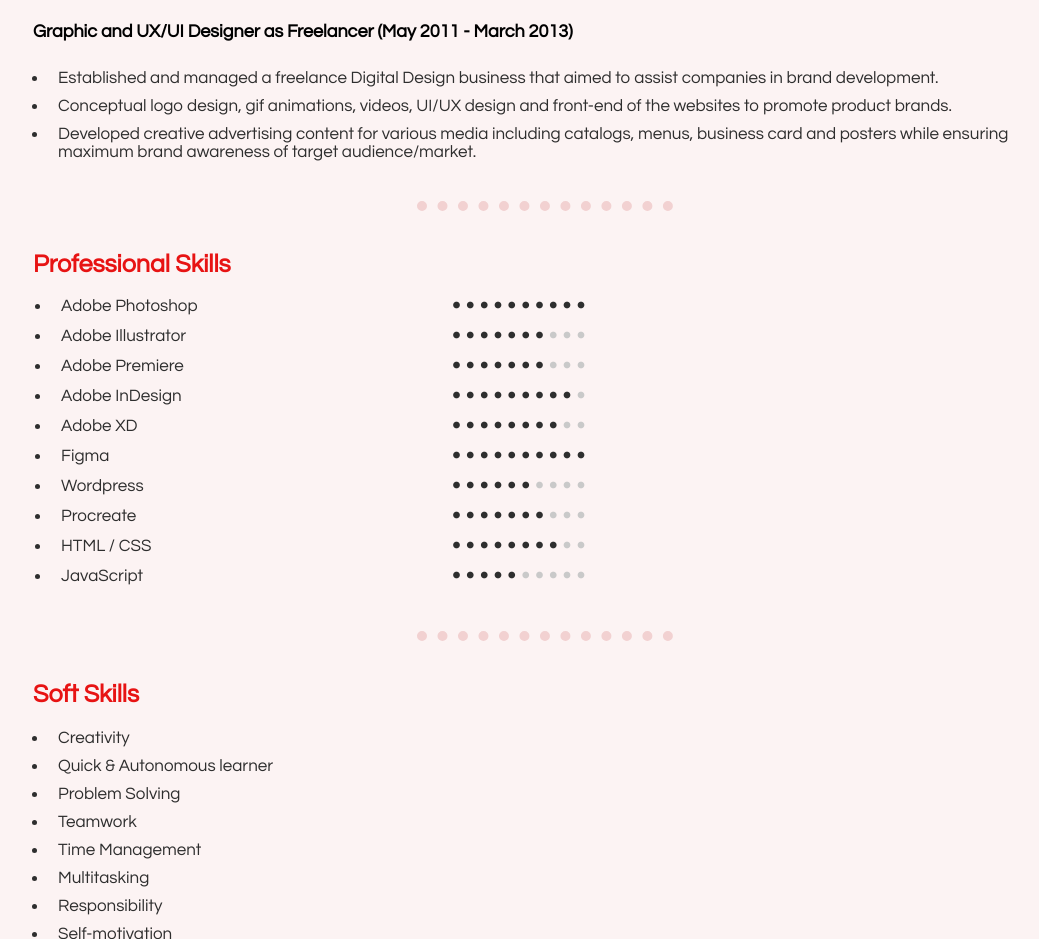
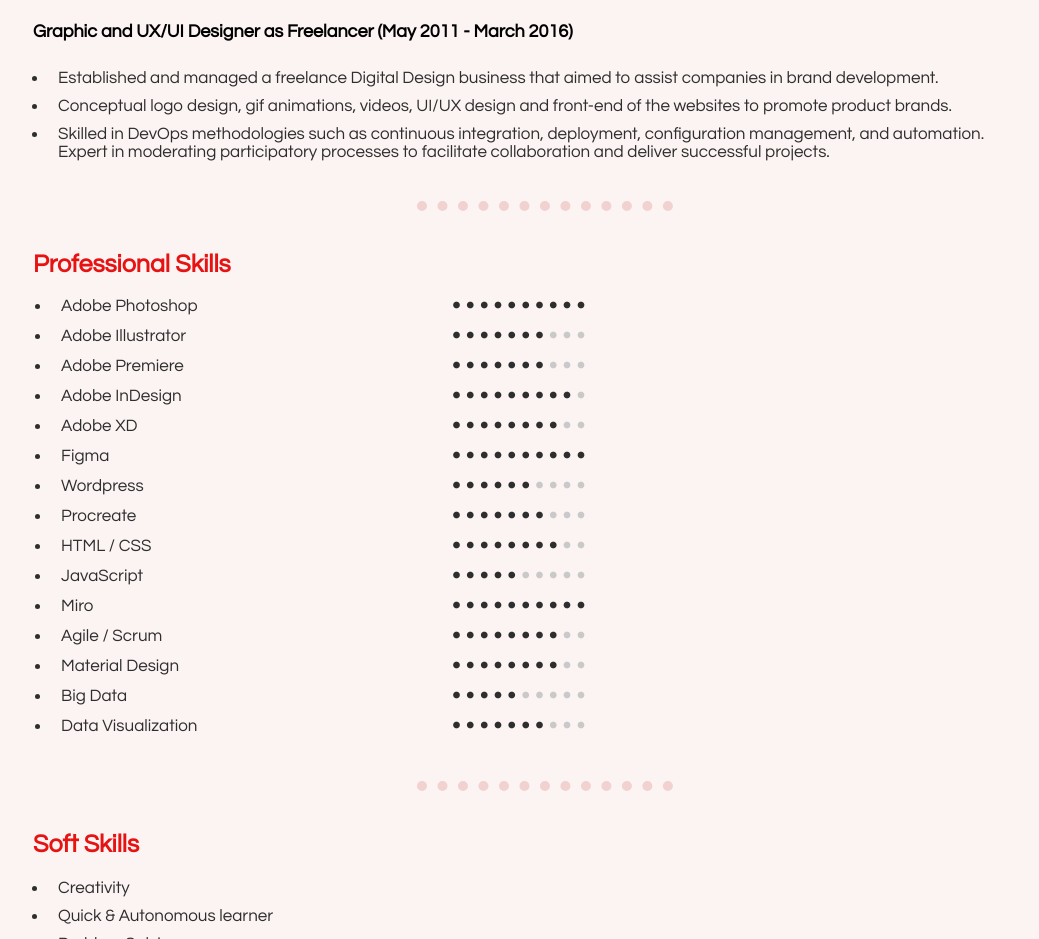
Before and after one commit to parisavp/parisavp.github.io, a plain HTML site: page pages/cv.html in a window 1280 px wide. Shown: the part 1902-2841 px from the top of the page, without its empty margins (95-1134 px from the left). Drawn offline with Linux system fonts and the light colour scheme.

Commit message:
Update cv.html

```diff
--- a/pages/cv.html
+++ b/pages/cv.html
@@ -134,7 +134,7 @@
                 <li class="mb-25">Completed professional presentations, produced and edited short videos.</li>
             </ul>
 
-            <h3>Graphic and UX/UI Designer as Freelancer (May 2011 - March 2013)</h3>
+            <h3>Graphic and UX/UI Designer as Freelancer (May 2011 - March 2016)</h3>
 
             <ul>
                 <li>Established and managed a freelance Digital Design business that aimed to assist companies in brand
@@ -144,10 +144,7 @@
                     product
                     brands.
                 </li>
-                <li class="mb-25">Developed creative advertising content for various media including catalogs, menus,
-                    business
-                    card
-                    and posters while ensuring maximum brand awareness of target audience/market.
+                <li class="mb-25">Skilled in DevOps methodologies such as continuous integration, deployment, configuration management, and automation. Expert in moderating participatory processes to facilitate collaboration and deliver successful projects.
                 </li>
             </ul>
         </div>
@@ -236,6 +233,46 @@
                         </ul>
                     </td>
                     <td class="rate">• • • • • <span>• • • • •</span></td>
+                </tr>
+                <tr>
+                    <td>
+                        <ul>
+                            <li>Miro</li>
+                        </ul>
+                    </td>
+                    <td class="rate">• • • • • • • • • •</td>
+                </tr>
+                <tr>
+                    <td>
+                        <ul>
+                            <li>Agile / Scrum</li>
+                        </ul>
+                    </td>
+                    <td class="rate">• • • • • • • •<span> • •</span></td>
+                </tr>
+                <tr>
+                    <td>
+                        <ul>
+                            <li>Material Design</li>
+                        </ul>
+                    </td>
+                    <td class="rate">• • • • • • • •<span> • •</span></td>
+                </tr>
+                <tr>
+                    <td>
+                        <ul>
+                            <li>Big Data</li>
+                        </ul>
+                    </td>
+                    <td class="rate">• • • • • <span>• • • • •</span></td>
+                </tr>
+                <tr>
+                    <td>
+                        <ul>
+                            <li>Data Visualization</li>
+                        </ul>
+                    </td>
+                    <td class="rate">• • • • • • • <span>• • •</span></td>
                 </tr>
             </table>
         </div>
```
